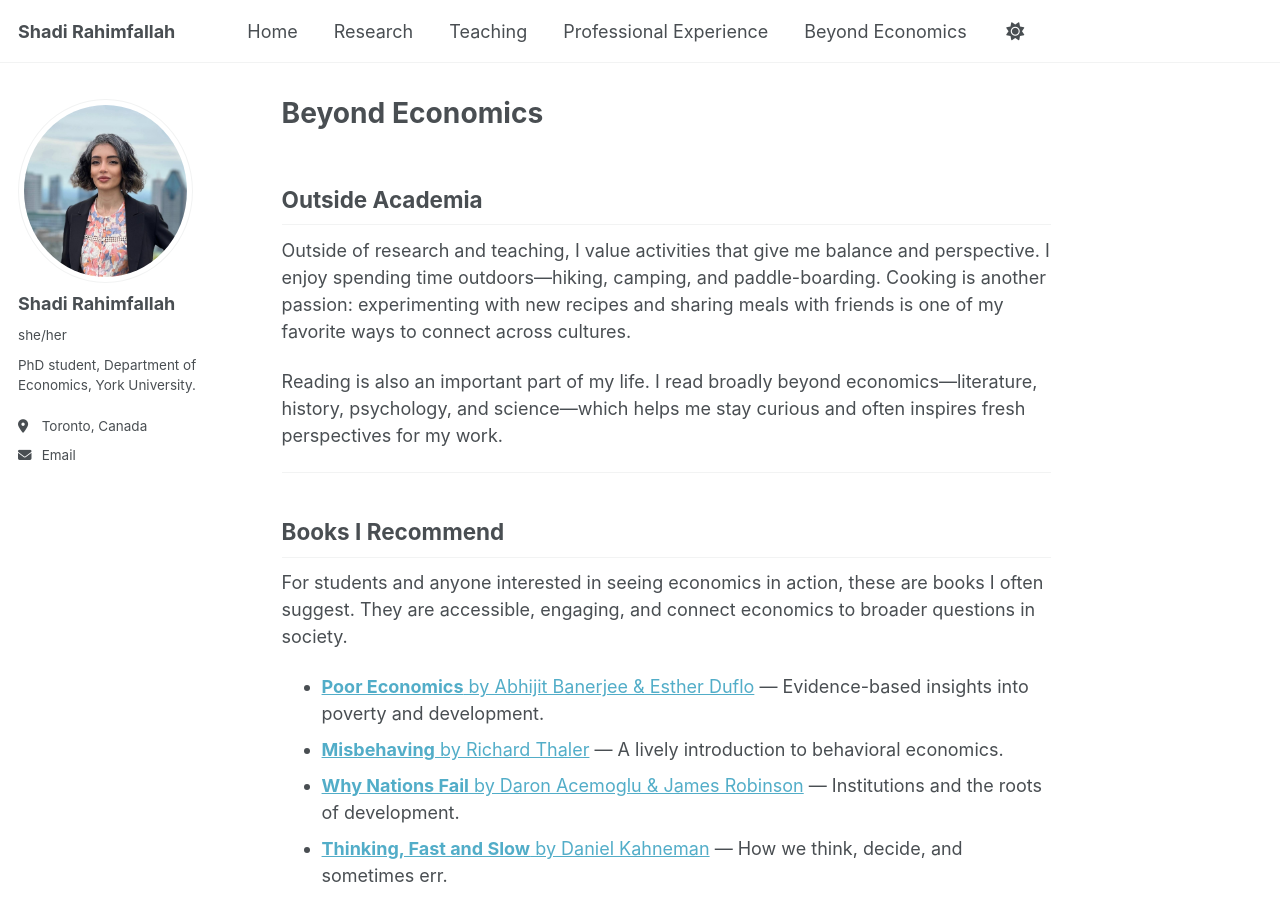
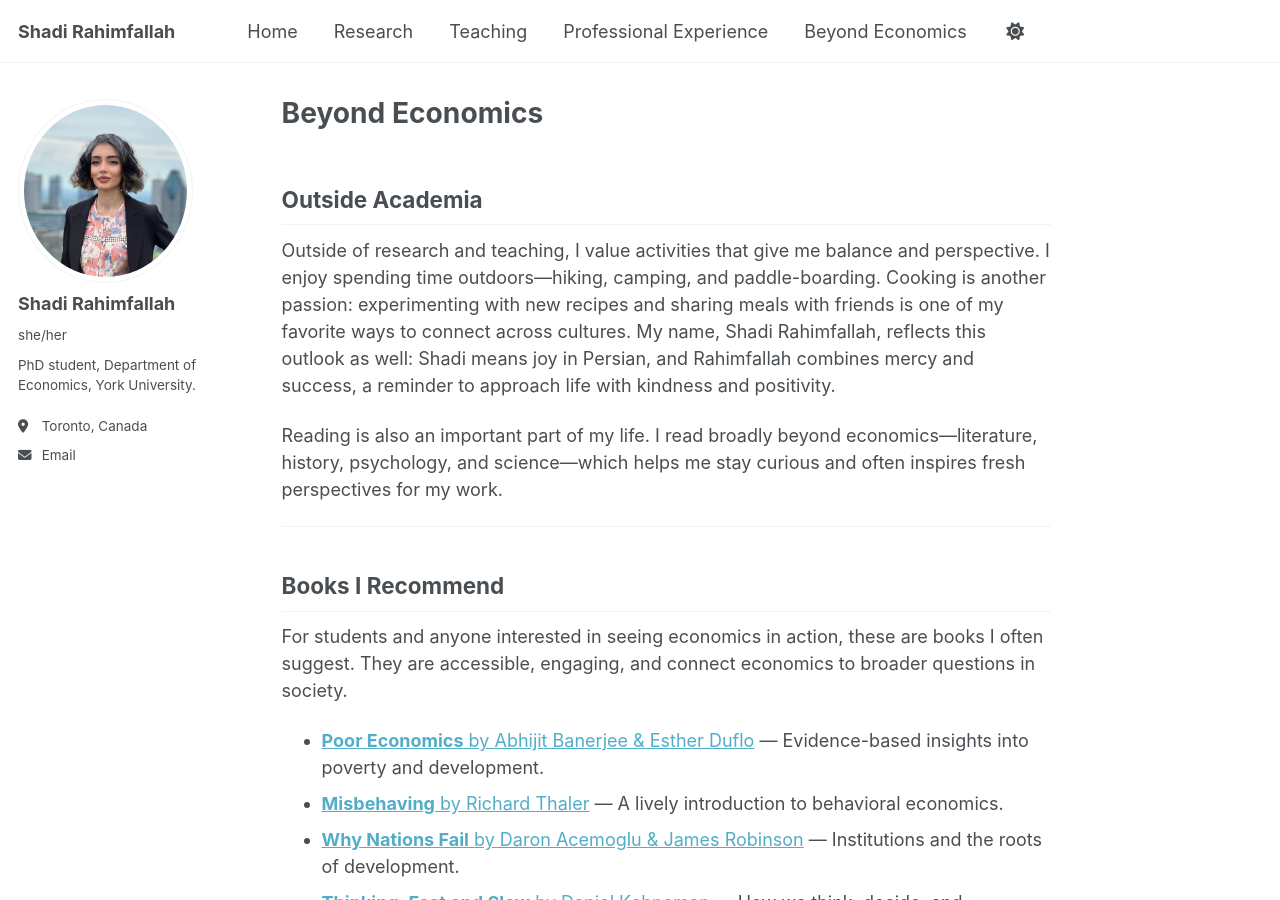
Before and after one commit to ShadiRahimfallah/ShadiRahimfallah.github.io, a Jekyll site: the page built from _pages/personal.md, in a window 1280 px wide and 900 px high. Built offline with Jekyll 4.4.1, drawn with Linux system fonts in a browser that asks for light colours; a script that is not in the unit is left out.

Commit message:
Update personal.md

```diff
--- a/_pages/personal.md
+++ b/_pages/personal.md
@@ -6,7 +6,7 @@ author_profile: true
 ---
 
 ## Outside Academia
-Outside of research and teaching, I value activities that give me balance and perspective. I enjoy spending time outdoors—hiking, camping, and paddle-boarding. Cooking is another passion: experimenting with new recipes and sharing meals with friends is one of my favorite ways to connect across cultures.
+Outside of research and teaching, I value activities that give me balance and perspective. I enjoy spending time outdoors—hiking, camping, and paddle-boarding. Cooking is another passion: experimenting with new recipes and sharing meals with friends is one of my favorite ways to connect across cultures. My name, Shadi Rahimfallah, reflects this outlook as well: Shadi means joy in Persian, and Rahimfallah combines mercy and success, a reminder to approach life with kindness and positivity.
 
 Reading is also an important part of my life. I read broadly beyond economics—literature, history, psychology, and science—which helps me stay curious and often inspires fresh perspectives for my work.
 
```
